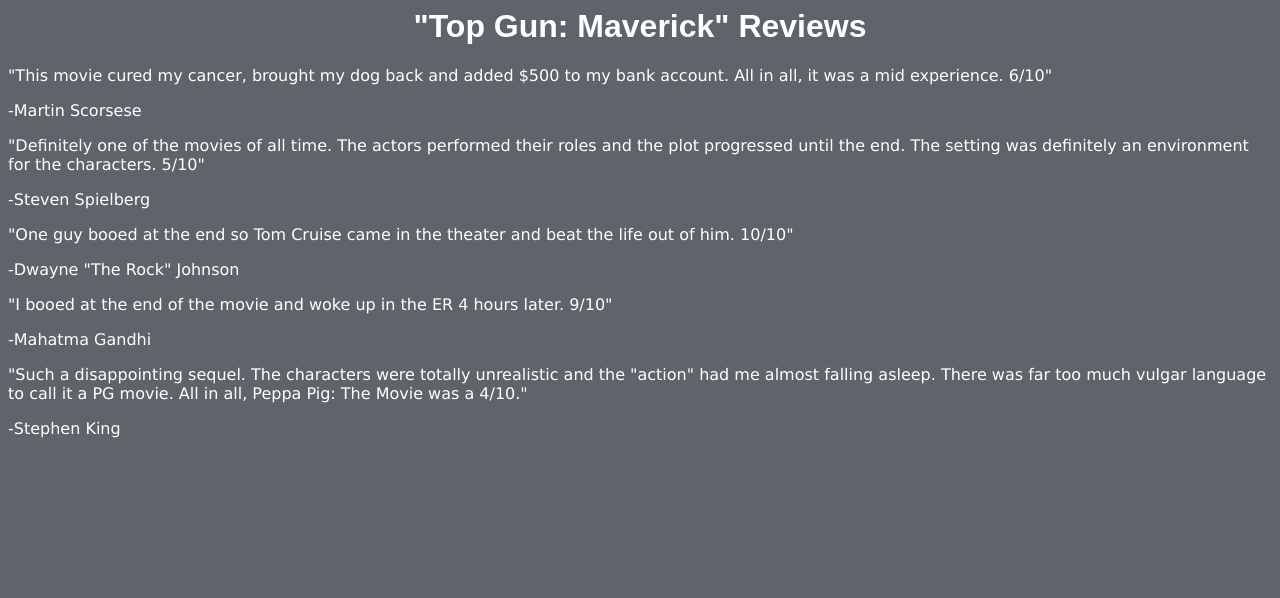
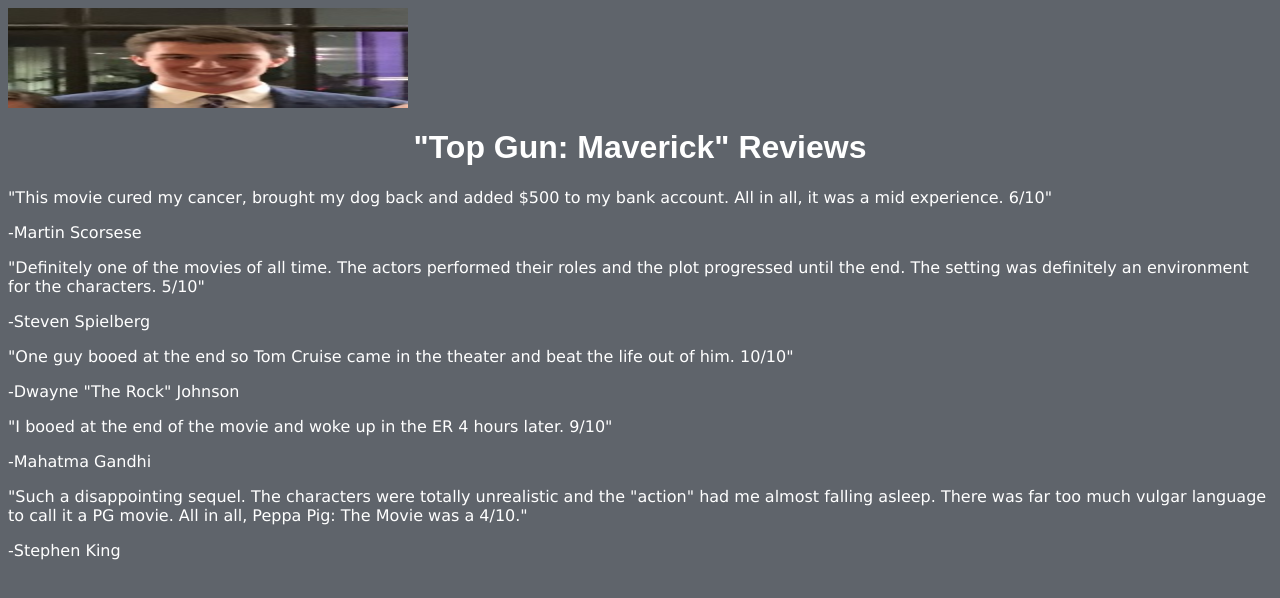
Before and after one commit to VMinhHo/snomjudges.github.io, a plain HTML site: page index.html in a window 1280 px wide. Drawn offline with Linux system fonts and the light colour scheme.

Commit message:
Update index.html

```diff
--- a/index.html
+++ b/index.html
@@ -17,6 +17,7 @@ center {
 <title>Tom Cruise</title>
 </head>
 <body>
+ <img src = "oak.jfif" width = 400, height = 100>
 <h1 style ="font-family:sans-serif">"Top Gun: Maverick" Reviews</h1>
 
 <p class = "review", style="font-family:verdana";"width: 50%;"> "This movie cured my cancer, brought my dog back and added $500 to my bank account. All in all, it was a mid experience. 6/10"</p>
```
